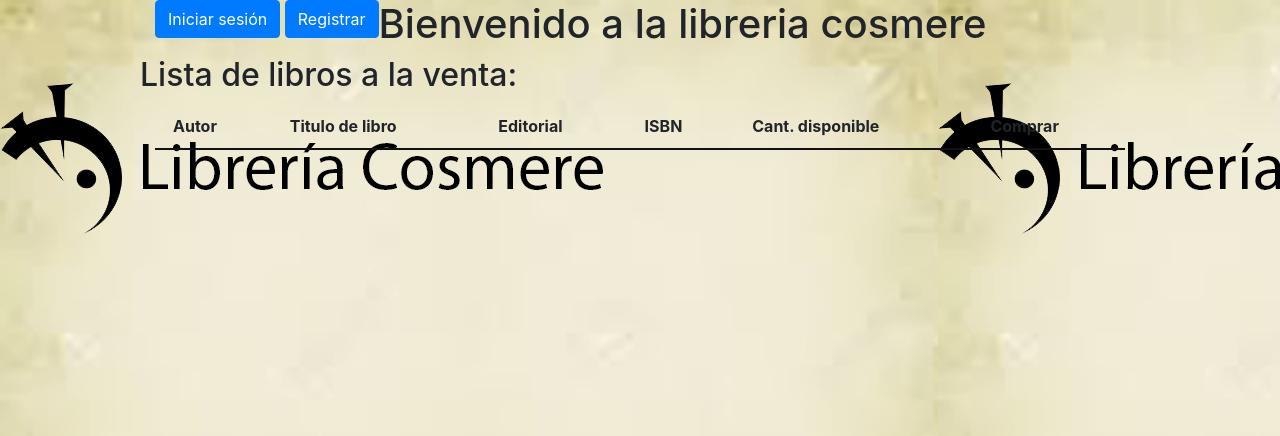
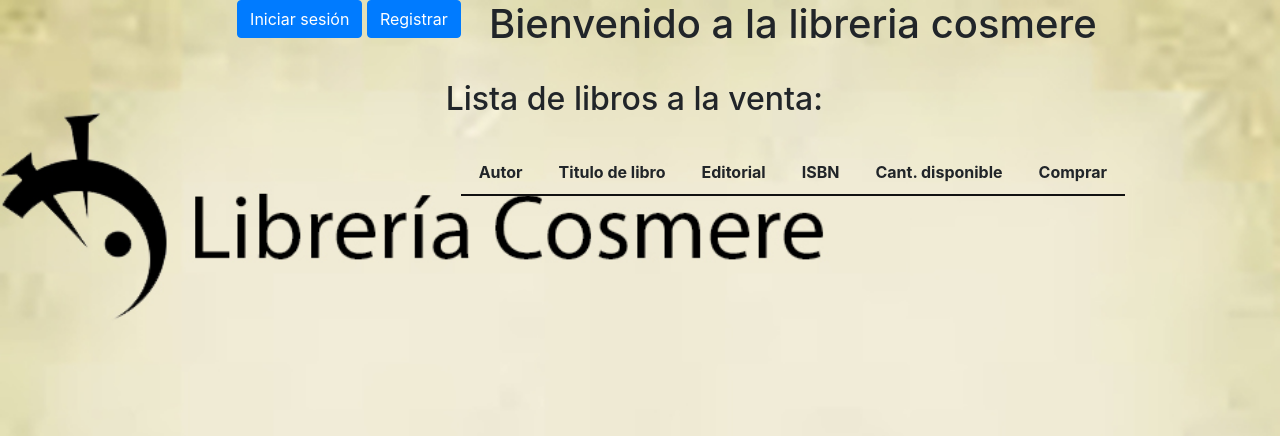
Before and after one commit to hipstergaming/proyecto_IAW_JEGR, a PHP site: page / in a window 1280 px wide. Shown: the top 436 px of the page. Run offline with PHP 8.4, Linux system fonts and the light colour scheme; data that the repository does not hold is empty.

Commit message:
css problemas

```diff
--- a/estiloinicio.css
+++ b/estiloinicio.css
@@ -10,17 +10,18 @@
     max-width: 1000px;
     display: flex;
     flex-wrap: wrap;
+    justify-content: flex-end;
 }
 
 body{
     background-image: url("images/fondo.jpg");
-    /* background-size: cover; */
+    background-size: cover;
 }
 h1{
     display: flex;
     justify-content: center;
 }
-
+/* Formularios */
 
 .formu{
     display: flex;
@@ -29,3 +30,10 @@ h1{
     height: 100vh;
 
 }
+
+
+/* Index */
+.usuario-index nav{
+    display: flex;
+    justify-content: flex-end;
+}
--- a/index.php
+++ b/index.php
@@ -46,7 +46,8 @@ if (isset($_SESSION['usuario'])) {
 <body>
 
 	<div class="container">
-		<section class="usuario">
+		<header>
+		<nav>
 			<?php
 			if (isset($_SESSION['usuario'])) {
 			?>
@@ -60,14 +61,19 @@ if (isset($_SESSION['usuario'])) {
 			<?php
 			}
 			?>
-		</section>
+
+		</nav>
+		</header>
+		<br><br>
+
+		<main>
 		<h1>Bienvenido a la libreria cosmere</h1>
 		<br>
+
 
 		<div class="row">
 			<h2>Lista de libros a la venta:</h2>
 		</div>
-		<br>
 		<br>
 
 		<table id="tabla" class="display" style="width:100%">
@@ -106,6 +112,7 @@ if (isset($_SESSION['usuario'])) {
 				?>
 			</tbody>
 		</table>
+		</main>
 
 	</div>
 
--- a/panel_de_control/lista_compras.php
+++ b/panel_de_control/lista_compras.php
@@ -130,7 +130,7 @@ $todo = $mysqli->query($sqljoin);
                 <h2>Tus compras</h2>
                 <br>
                 <br>
-                <table class="table table-striped table-bordered border-dark">
+                <table class="table table-striped table-light table-bordered border-dark">
                     <thead>
                         <tr>
                             <th>id_compra</th>
--- a/panel_de_control/listado_editorial/listado_editorial.php
+++ b/panel_de_control/listado_editorial/listado_editorial.php
@@ -132,7 +132,7 @@ $rango = $_SESSION['rango'];
                 <h2>Listado de editoriales:</h2>
                 <br>
                 <br>
-                <table class="table table-striped table-bordered border-dark">
+                <table class="table table-striped table-light table-bordered border-dark">
                     <thead>
                     <tr>
                         <th>id_editorial</th>
--- a/panel_de_control/listado_libros/lista_libros.php
+++ b/panel_de_control/listado_libros/lista_libros.php
@@ -121,7 +121,7 @@ $rango = $_SESSION['rango'];
                 <h2>Listado de libros:</h2>
                 <br>
                 <br>
-                <table class="table table-striped table-bordered border-dark">
+                <table class="table table-striped table-light table-bordered border-dark">
                     <thead>
                         <tr>
                             <th>Titulo</th>
--- a/panel_de_control/listado_usuarios/listado_usuarios.php
+++ b/panel_de_control/listado_usuarios/listado_usuarios.php
@@ -132,7 +132,7 @@ $resultado_usuarios = $mysqli->query($todos_usuarios);
                 <h2>Listado de usuarios:</h2>
                 <br>
                 <br>
-                <table class="table table-striped table-bordered border-dark">
+                <table class="table table-striped table-light table-bordered border-dark">
                     <thead >
                         <tr>
                             <th>Id_usuario</th>
--- a/panel_de_control/paneldecontrol.css
+++ b/panel_de_control/paneldecontrol.css
@@ -23,6 +23,6 @@ body {
     display: flex;
     justify-content: center;
     align-items: center;
-    height: 100vh;
+
 
 }
```
